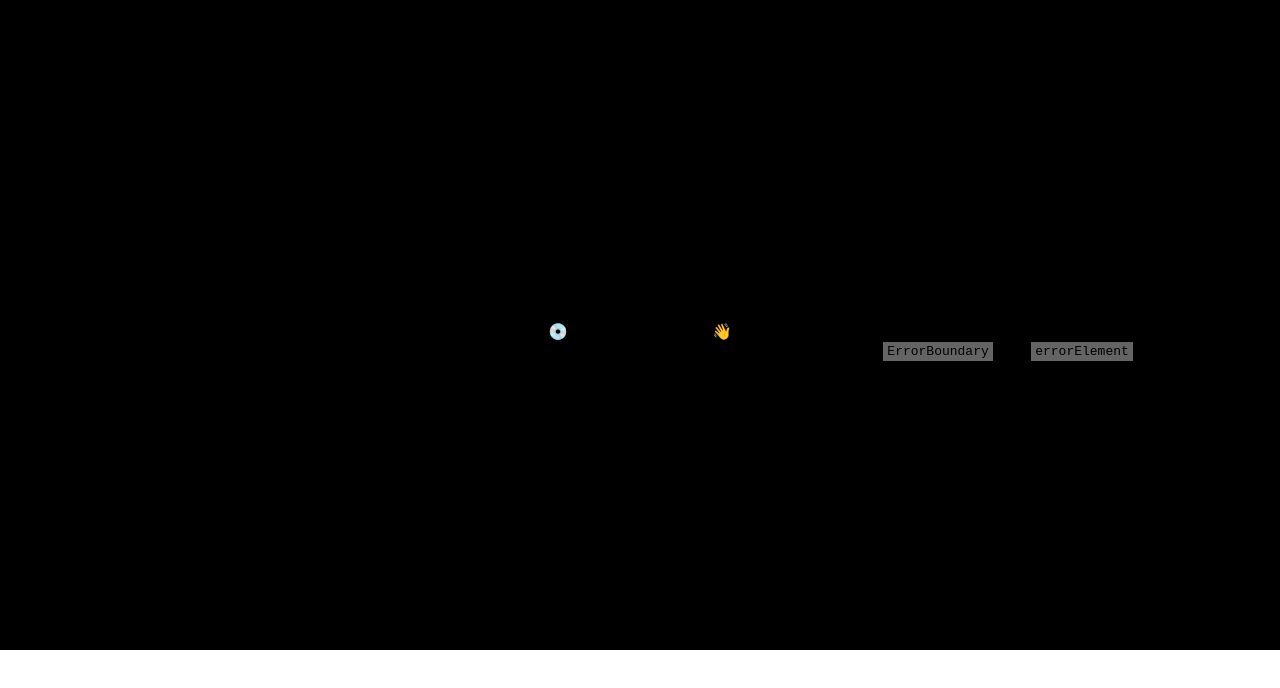
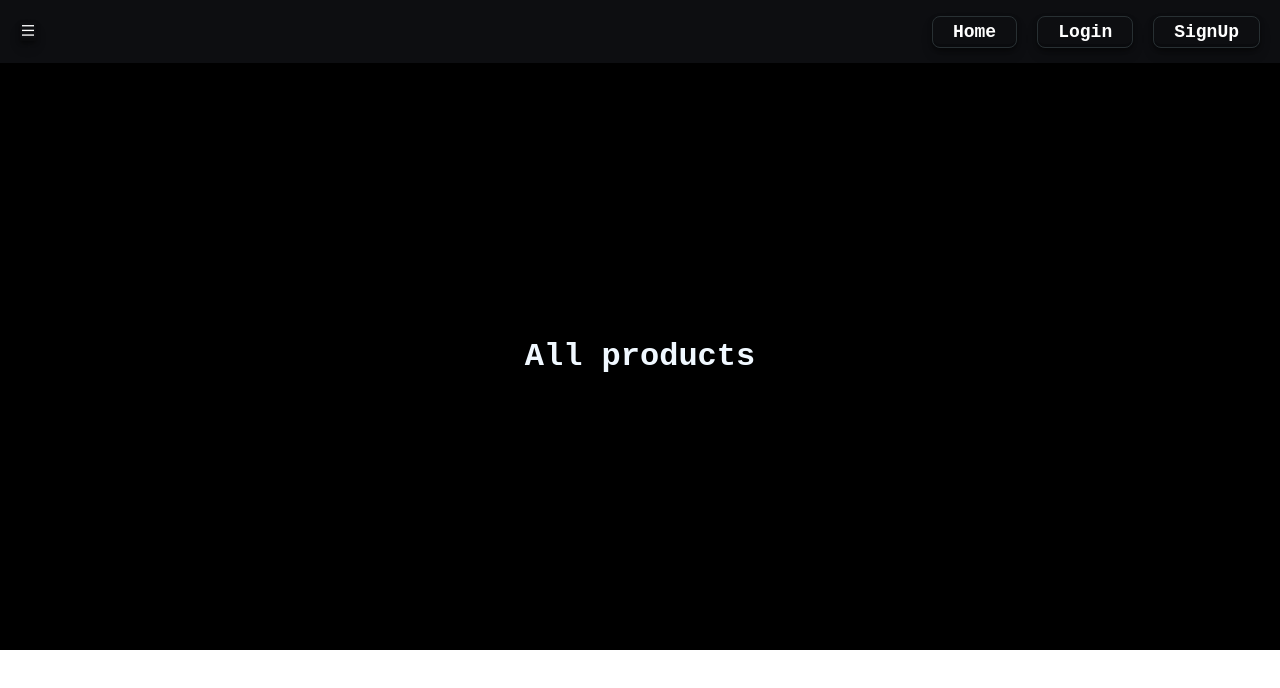
Before and after one commit to Mashaallah12/Class-react-project, a React (Vite) app: page /allproducts in a window 1280 px wide. Before the commit this address had no page. Shown: the top 688 px of the page. Built offline with nearby package versions, Linux system fonts and the light colour scheme.

Commit message:
today code

```diff
--- a/src/components/navbar/Navbar.jsx
+++ b/src/components/navbar/Navbar.jsx
@@ -1,22 +1,37 @@
-import React from 'react'
+import React, { Fragment } from 'react'
 import styles from "./Navbar.module.css"
-import { Link, NavLink } from 'react-router-dom'
+import { Link, Navigate, NavLink, useNavigate } from 'react-router-dom'
 
 const Navbar = () => {
+    let user_id = localStorage.getItem("userid")
+    console.log(user_id);
+
+      let Navigate = useNavigate()
+
+    function logout(){
+        localStorage.removeItem("userid")
+        Navigate("/")
+    }
     return (
         <nav id={styles.navbar}>
-            <figure><i class="ri-menu-line"></i></figure>
+            <figure><i className="ri-menu-line"></i></figure>
 
             <ul>
                 <li>
                     <NavLink to="/">Home</NavLink>
                 </li>
-                <li>
+                {user_id ? (
+                    <li onClick={logout}>logout</li>
+                ):(
+                    <Fragment>
+                        <li>
                     <NavLink to="/login">Login</NavLink>
                 </li>
                 <li>
                     <NavLink to="/signup">SignUp</NavLink>
                 </li>
+                    </Fragment>
+                )}
             </ul>
 
         </nav>
--- /dev/null
+++ b/src/pages/allproducts/Allproducts.jsx
@@ -0,0 +1,11 @@
+import React from 'react'
+import styles from "./allpdoducts.module.css"
+const Allproducts = () => {
+  return (
+    <div>
+      <h1>All products</h1>
+    </div>
+  )
+}
+
+export default Allproducts
--- /dev/null
+++ b/src/pages/allproducts/allpdoducts.module.css
@@ -0,0 +1,3 @@
+h1{
+    color: aliceblue;
+}
--- a/src/pages/login/Login.jsx
+++ b/src/pages/login/Login.jsx
@@ -2,11 +2,16 @@ import React, { useEffect } from 'react'
 import styles from "./login.module.css"
 import axios from 'axios';
 import { useState } from 'react';
+import { useNavigate } from 'react-router-dom';
 const Login = () => {
   const [formData, setFormData] = useState({
     email:"",
     password:""
 })
+const [allusers, setAllusers] = useState([])
+
+let navigate = useNavigate()
+
 function handleChange(e) {
    let {name, value} = e.target;
    setFormData({...formData, [name]: value} )
@@ -15,6 +20,7 @@ function handleChange(e) {
 async function getformData() {
   let {data} = await axios.get("http://localhost:6060/users");
   console.log(data);
+  setAllusers(data);
 }
 
 useEffect(()=>{
@@ -26,6 +32,21 @@ function formSubmit(e) {
     e.preventDefault();
     console.log(formData)
     setFormData({email:"", password:""})
+    let authUser = allusers.find((user)=>{
+      return(
+        user.email === formData.email && user.password === formData.password
+      );
+    });
+
+    if(authUser){
+      console.log("login successful");
+      localStorage.setItem("userid", authUser.id)
+      navigate("/allproducts")
+
+    }else{
+      console.log("please signup");
+
+    }
 
 }
 
--- a/src/routes/Routes.jsx
+++ b/src/routes/Routes.jsx
@@ -3,6 +3,7 @@ import Layout from "../pages/layout/Layout";
 import Home from "../pages/home/Home";
 import Login from "../pages/login/Login";
 import Signup from "../pages/signup/Signup";
+import Allproducts from "../pages/allproducts/Allproducts";
 
 export let myRoutes = createBrowserRouter([
     {
@@ -21,6 +22,10 @@ export let myRoutes = createBrowserRouter([
                 path: "/signup",
                 element: <Signup />
             },
+            {
+                path: "allproducts",
+                element:<Allproducts />
+            }
         ]
     },
 ])
```
Also changed, not shown: src/pages/signup/signup.module.css (added).
